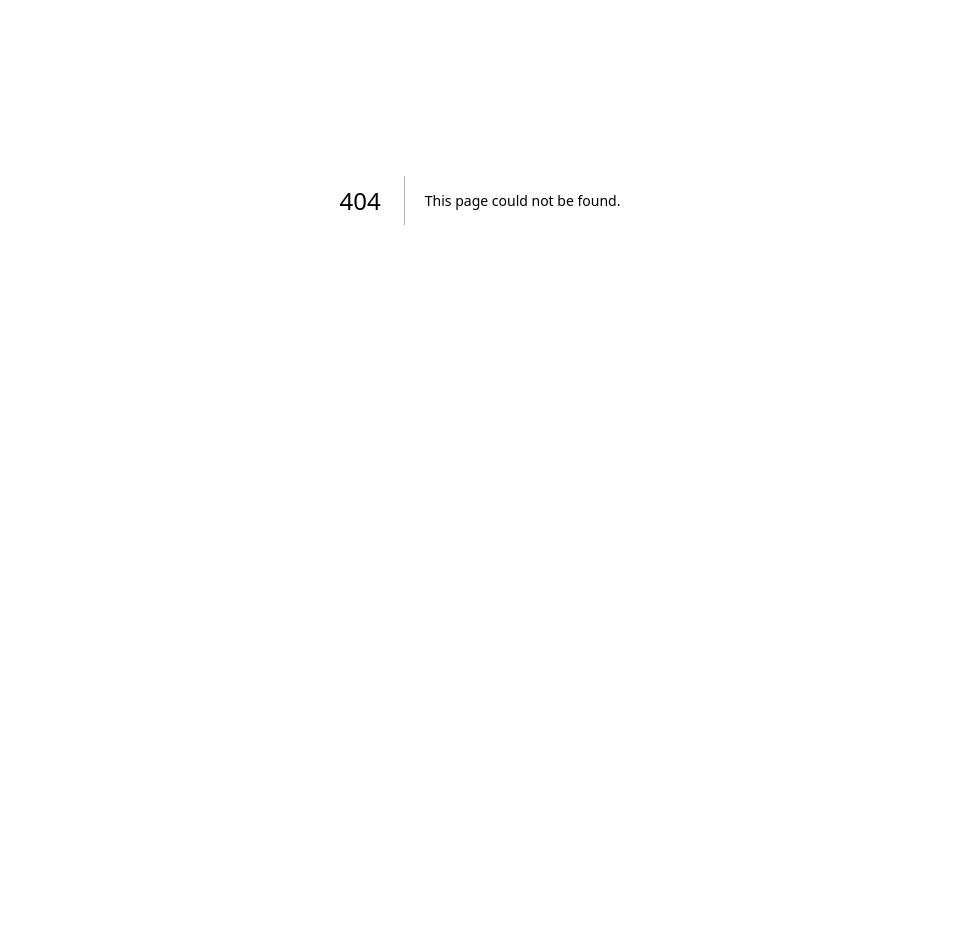
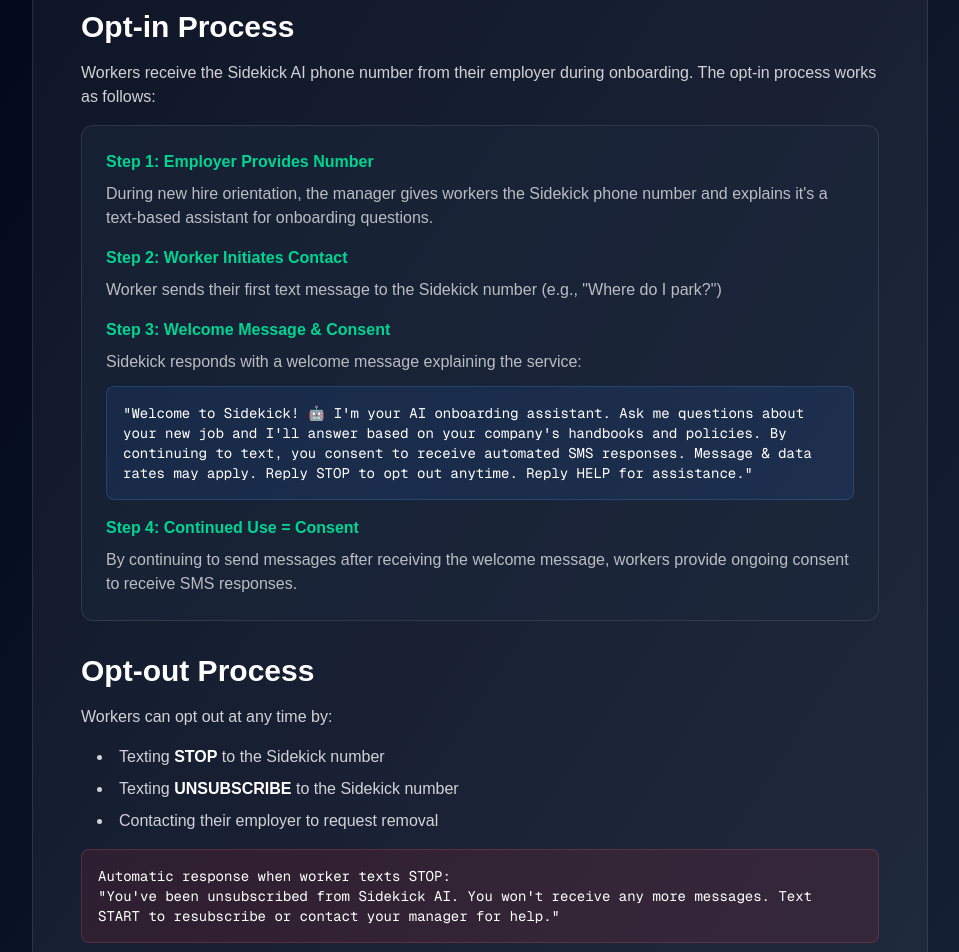
Before and after one commit to textsidekick/sidekick, a Next.js app: page /sms-consent in a window 1280 px wide. Before the commit this address had no page. Shown: the part 200-1152 px from the top of the page, without its empty margins (160-1119 px from the left). Before the commit the page ends 800 px from the top, so only its background shows below. Built offline with nearby package versions, Linux system fonts and the light colour scheme.

Commit message:
add SMS opt-in consent documentation for Twilio verification

```diff
--- /dev/null
+++ b/src/app/sms-consent/page.tsx
@@ -0,0 +1,124 @@
+export default function SMSConsentPage() {
+  return (
+    <main className="min-h-screen bg-gradient-to-br from-slate-950 via-slate-900 to-slate-800 p-8">
+      <div className="max-w-4xl mx-auto">
+        <div className="bg-white/5 border border-white/10 rounded-2xl p-12">
+          <h1 className="text-5xl font-bold text-white mb-6">SMS Opt-in Consent Process</h1>
+          <p className="text-white/60 mb-8">How workers consent to receive SMS messages from Sidekick AI</p>
+
+          <div className="space-y-8 text-white/80">
+            <section>
+              <h2 className="text-3xl font-semibold text-white mb-4">Opt-in Process</h2>
+              <p className="mb-4">
+                Workers receive the Sidekick AI phone number from their employer during onboarding.
+                The opt-in process works as follows:
+              </p>
+
+              <div className="bg-slate-800/50 border border-white/10 rounded-xl p-6 space-y-4">
+                <div>
+                  <p className="text-emerald-400 font-semibold mb-2">Step 1: Employer Provides Number</p>
+                  <p className="text-white/70">
+                    During new hire orientation, the manager gives workers the Sidekick phone number
+                    and explains it's a text-based assistant for onboarding questions.
+                  </p>
+                </div>
+
+                <div>
+                  <p className="text-emerald-400 font-semibold mb-2">Step 2: Worker Initiates Contact</p>
+                  <p className="text-white/70">
+                    Worker sends their first text message to the Sidekick number (e.g., "Where do I park?")
+                  </p>
+                </div>
+
+                <div>
+                  <p className="text-emerald-400 font-semibold mb-2">Step 3: Welcome Message & Consent</p>
+                  <p className="text-white/70 mb-3">
+                    Sidekick responds with a welcome message explaining the service:
+                  </p>
+                  <div className="bg-blue-500/10 border border-blue-400/20 rounded-lg p-4">
+                    <p className="text-white font-mono text-sm">
+                      "Welcome to Sidekick! 🤖 I'm your AI onboarding assistant. Ask me questions about
+                      your new job and I'll answer based on your company's handbooks and policies.
+                      By continuing to text, you consent to receive automated SMS responses. Message & data
+                      rates may apply. Reply STOP to opt out anytime. Reply HELP for assistance."
+                    </p>
+                  </div>
+                </div>
+
+                <div>
+                  <p className="text-emerald-400 font-semibold mb-2">Step 4: Continued Use = Consent</p>
+                  <p className="text-white/70">
+                    By continuing to send messages after receiving the welcome message, workers provide
+                    ongoing consent to receive SMS responses.
+                  </p>
+                </div>
+              </div>
+            </section>
+
+            <section>
+              <h2 className="text-3xl font-semibold text-white mb-4">Opt-out Process</h2>
+              <p className="mb-4">Workers can opt out at any time by:</p>
+              <ul className="list-disc list-inside ml-4 space-y-2">
+                <li>Texting <strong className="text-white">STOP</strong> to the Sidekick number</li>
+                <li>Texting <strong className="text-white">UNSUBSCRIBE</strong> to the Sidekick number</li>
+                <li>Contacting their employer to request removal</li>
+              </ul>
+
+              <div className="bg-red-500/10 border border-red-400/20 rounded-lg p-4 mt-4">
+                <p className="text-white font-mono text-sm">
+                  Automatic response when worker texts STOP:<br/>
+                  "You've been unsubscribed from Sidekick AI. You won't receive any more messages.
+                  Text START to resubscribe or contact your manager for help."
+                </p>
+              </div>
+            </section>
+
+            <section>
+              <h2 className="text-3xl font-semibold text-white mb-4">Help Process</h2>
+              <p className="mb-4">Workers can get help by texting HELP:</p>
+
+              <div className="bg-blue-500/10 border border-blue-400/20 rounded-lg p-4">
+                <p className="text-white font-mono text-sm">
+                  Automatic response when worker texts HELP:<br/>
+                  "Sidekick AI helps answer your onboarding questions. Just text any question about
+                  your job! Msg&data rates may apply. Text STOP to opt out.
+                  Need human help? Contact: support@sidekick-ai.com"
+                </p>
+              </div>
+            </section>
+
+            <section>
+              <h2 className="text-3xl font-semibold text-white mb-4">Message Frequency</h2>
+              <p>
+                Message frequency varies based on how many questions the worker asks. Typical usage:
+              </p>
+              <ul className="list-disc list-inside ml-4 mt-2 space-y-1">
+                <li>First week: 5-10 messages as workers learn their role</li>
+                <li>Ongoing: 1-3 messages per week for clarification questions</li>
+                <li>Workers only receive responses to questions they initiate</li>
+              </ul>
+            </section>
+
+            <section>
+              <h2 className="text-3xl font-semibold text-white mb-4">Data & Privacy</h2>
+              <p>
+                Standard message and data rates apply based on the worker's mobile carrier plan.
+                Sidekick AI does not charge any fees for SMS messages. All data handling complies
+                with our <a href="/privacy" className="text-emerald-400 hover:text-emerald-300 underline">Privacy Policy</a>.
+              </p>
+            </section>
+
+            <section>
+              <h2 className="text-3xl font-semibold text-white mb-4">Contact Information</h2>
+              <p>
+                For questions about SMS consent or to request opt-out:<br/>
+                <strong className="text-white">Email:</strong> support@sidekick-ai.com<br/>
+                <strong className="text-white">Phone:</strong> Toll-free number (pending approval)
+              </p>
+            </section>
+          </div>
+        </div>
+      </div>
+    </main>
+  );
+}
```
